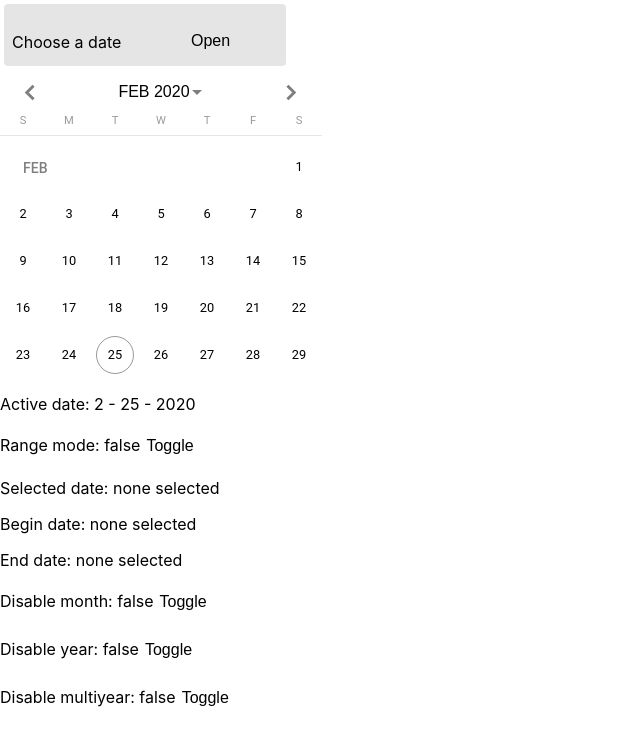
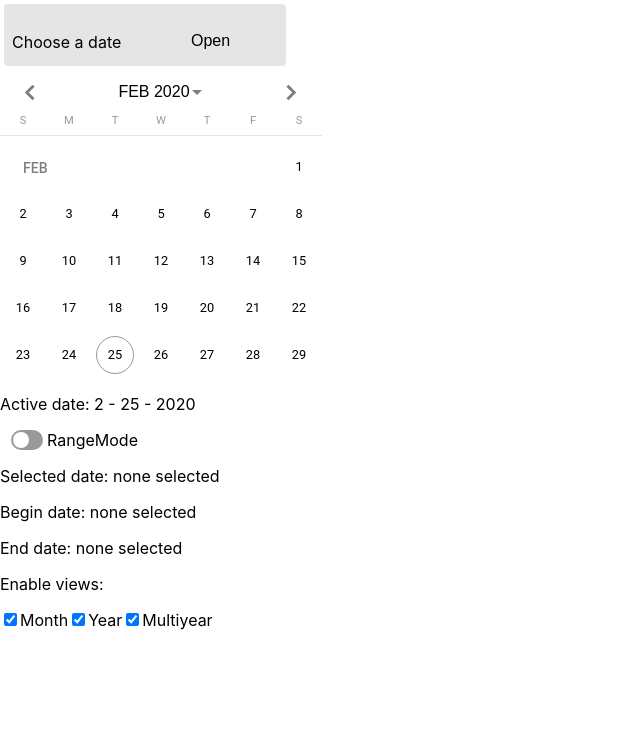
Before and after one commit to kelbert2/Datepicker, a React (Create React App) app: page / in a window 1280 px wide. Shown: the top 746 px of the page, without its empty margins (0-640 px from the left). Built offline with nearby package versions, Linux system fonts and the light colour scheme.

Commit message:
Added toggle for rangeMode

```diff
--- a/src/App.css
+++ b/src/App.css
@@ -332,3 +332,62 @@ div.header {
   right: 0;
   bottom: .5em;
 }
+
+.toggle {
+  position: relative;
+
+}
+
+.toggle input {
+  /* opacity: 0; */
+  width: 0%;
+  height: 0%;
+  z-index: -1;
+
+  position: relative;
+}
+
+.toggle label {
+  position: relative;
+}
+
+.toggle label::before,
+.toggle label::after {
+  display: inline-block;
+  content: '';
+
+  margin: 0 .25em -.25em;
+  /* position: absolute; */
+  /* top: 0; */
+  /* left: -.5em; */
+  /* right: 0;
+  bottom: 0; */
+
+  border-radius: 1em;
+
+  cursor: pointer;
+  transition: .4s;
+}
+
+.toggle label::before {
+  width: 2em;
+  height: 1.25em;
+  background: var(--neutral);
+}
+
+.toggle input:checked+label::before {
+  background: lightgreen;
+}
+
+.toggle label::after {
+  position: absolute;
+  left: .125em;
+  bottom: .375em;
+  width: 1em;
+  height: 1em;
+  background: white;
+}
+
+.toggle input:checked+label::after {
+  left: .875em;
+}
--- a/src/TestDisplay.tsx
+++ b/src/TestDisplay.tsx
@@ -56,15 +56,34 @@ function TestDisplay() {
         <div>
             <div>
                 <p>Active date: {formatDateDisplay(activeDate)} </p>
-                <p>Range mode: {'' + rangeMode}<button onClick={() => { toggleRangeMode() }}>Toggle</button></p>
+                <p className="toggle">
+                    <input type="checkbox"
+                        id="range-mode-checkbox"
+                        onClick={() => { toggleRangeMode() }}
+                        checked={rangeMode}></input>
+                    <label htmlFor="range-mode-checkbox">RangeMode</label>
+                </p>
                 <p>Selected date: {selectedDate ? formatDateDisplay(selectedDate) : 'none selected'}</p>
                 <p>Begin date: {beginDate ? formatDateDisplay(beginDate) : 'none selected'}</p>
                 <p>End date: {endDate ? formatDateDisplay(endDate) : 'none selected'}</p>
             </div>
             <div>
-                <p>Disable month: {'' + disableMonth}<button onClick={() => { toggleDisableMonth() }}>Toggle</button></p>
-                <p>Disable year: {'' + disableYear}<button onClick={() => { toggleDisableYear() }}>Toggle</button></p>
-                <p>Disable multiyear: {'' + disableMultiyear}<button onClick={() => { toggleDisableMultiyear() }}>Toggle</button></p>
+                <p>Enable views:</p>
+                <input type="checkbox"
+                    id="month-view-checkbox"
+                    onClick={() => { toggleDisableMonth() }}
+                    checked={!disableMonth} />
+                <label htmlFor="month-view-checkbox">Month</label>
+                <input type="checkbox"
+                    id="year-view-checkbox"
+                    onClick={() => { toggleDisableYear() }}
+                    checked={!disableYear} />
+                <label htmlFor="year-view-checkbox">Year</label>
+                <input type="checkbox"
+                    id="multiyear-view-checkbox"
+                    onClick={() => { toggleDisableMultiyear() }}
+                    checked={!disableMultiyear} />
+                <label htmlFor="multiyear-view-checkbox">Multiyear</label>
             </div>
         </div>
     )
```
